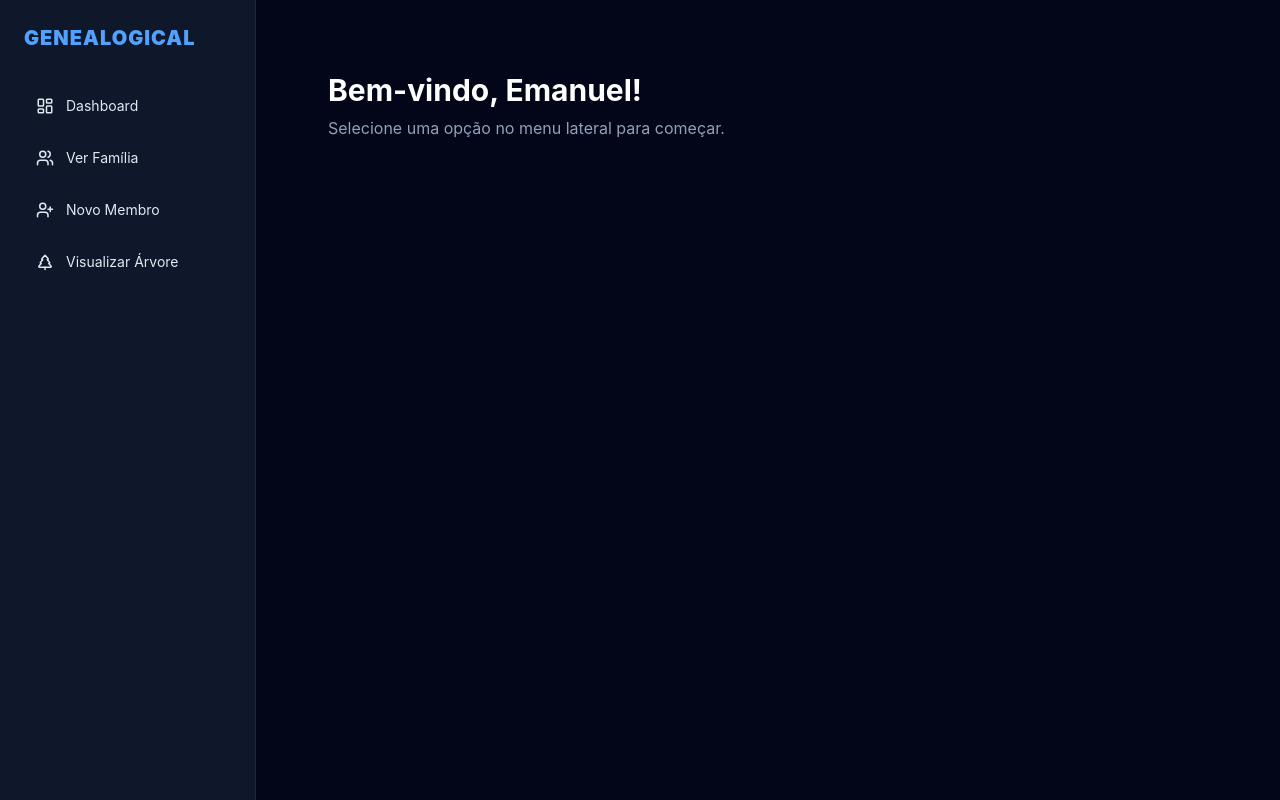
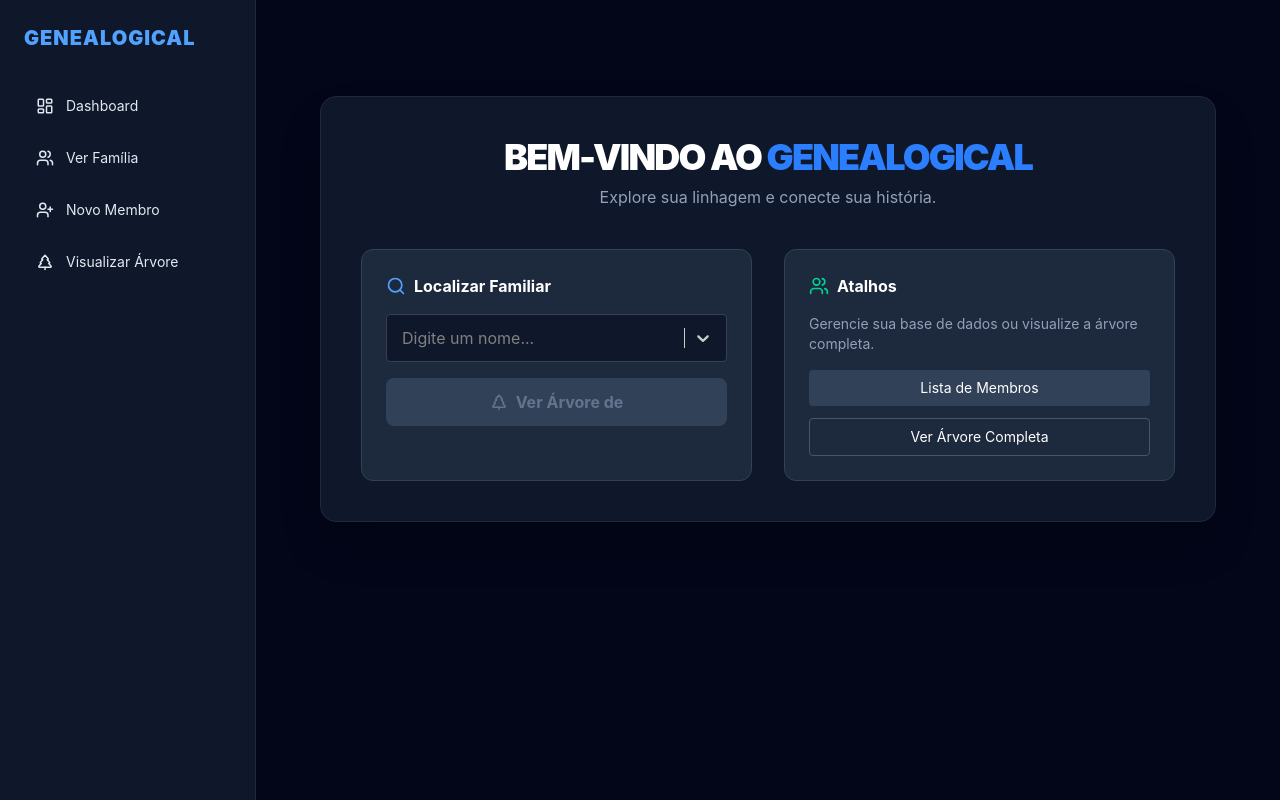
Before and after one commit to emanueldeveloper82/Genealogical, a React (Vite) app in the folder frontend/: page / in a window 1280 px wide. Built offline with nearby package versions, Linux system fonts and the light colour scheme; no server answers.

Commit message:
Front-end: Inclusão do dashboard com tela de pesquisa; Impressão da árvore em PDF;

```diff
--- a/frontend/package.json
+++ b/frontend/package.json
@@ -16,6 +16,9 @@
     "@xyflow/react": "^12.10.1",
     "axios": "^1.13.6",
     "dagre": "^0.8.5",
+    "html-to-image": "^1.11.13",
+    "html2canvas": "^1.4.1",
+    "jspdf": "^4.2.1",
     "lucide-react": "^0.577.0",
     "react": "^19.2.4",
     "react-dom": "^19.2.4",
--- a/frontend/src/App.tsx
+++ b/frontend/src/App.tsx
@@ -5,29 +5,25 @@ import { CadastroPessoa } from './pages/CadastroPessoa';
 import { LayoutDashboard } from './components/LayoutDashboard'
 import { Toaster } from 'react-hot-toast';
 import { VisualizarArvore } from './pages/VisualizarArvore';
+import { Dashboard } from './pages/Dashboard';
 
 function App() {
   return (
     <BrowserRouter>
       <Toaster position="top-right" reverseOrder={false} />
       <Routes>
-        {/* Usamos um Layout Pai para manter a Sidebar fixa em todas as telas */}
         <Route path="/" element={<LayoutDashboard />}>
 
-          {/* Rota Inicial (Index) */}
-          <Route index element={
-            <div className="text-white p-10">
-              <h2 className="text-3xl font-bold">Bem-vindo, Emanuel!</h2>
-              <p className="text-slate-400 mt-2">Selecione uma opção no menu lateral para começar.</p>
-            </div>
-          } />
+          {/* Agora o Dashboard é a sua tela inicial real */}
+          <Route index element={<Dashboard />} />
 
           {/* Rotas do CRUD */}
           <Route path="listagem" element={<ListagemPessoas />} />
           <Route path="cadastro" element={<CadastroPessoa />} />
           <Route path="editar/:id" element={<CadastroPessoa />} />
-          <Route path="/arvore" element={<VisualizarArvore />} />
-          <Route path="arvore" element={<div className="text-white p-10">Em breve: Visualização Gráfica</div>} />
+
+          {/* Rota da Árvore (Removido a duplicidade) */}
+          <Route path="arvore" element={<VisualizarArvore />} />
 
         </Route>
       </Routes>
--- /dev/null
+++ b/frontend/src/pages/Dashboard.tsx
@@ -0,0 +1,107 @@
+import { useState, useEffect } from 'react';
+import Select from 'react-select';
+import { useNavigate } from 'react-router-dom';
+import api from '../api/apiService';
+import { Search, TreePine, Users } from 'lucide-react';
+
+export const Dashboard = () => {
+    const [options, setOptions] = useState([]);
+    const [selectedPessoa, setSelectedPessoa] = useState<any>(null);
+    const navigate = useNavigate();
+
+    useEffect(() => {
+        api.get('/pessoas/').then(res => {
+            const map = res.data.map((p: any) => ({
+                value: p.id,
+                label: p.nome
+            }));
+            setOptions(map);
+        });
+    }, []);
+
+    // Estilização Dark Mode para o Select (Slate-800/900)
+    const customStyles = {
+        control: (base: any) => ({
+            ...base,
+            background: '#0f172a', // slate-950
+            borderColor: '#334155', // slate-700
+            color: 'white',
+            padding: '5px'
+        }),
+        menu: (base: any) => ({
+            ...base,
+            background: '#1e293b', // slate-800
+            border: '1px solid #334155'
+        }),
+        option: (base: any, state: any) => ({
+            ...base,
+            background: state.isFocused ? '#334155' : 'transparent',
+            color: 'white',
+            cursor: 'pointer'
+        }),
+        singleValue: (base: any) => ({ ...base, color: 'white' }),
+        input: (base: any) => ({ ...base, color: 'white' }),
+    };
+
+    return (
+        <div className="max-w-4xl mx-auto mt-16 p-10 bg-slate-900 rounded-2xl border border-slate-800 shadow-2xl">
+            <div className="text-center mb-10">
+                <h1 className="text-4xl font-black text-white mb-2 tracking-tighter">
+                    BEM-VINDO AO <span className="text-blue-500">GENEALOGICAL</span>
+                </h1>
+                <p className="text-slate-400">Explore sua linhagem e conecte sua história.</p>
+            </div>
+
+            <div className="grid grid-cols-1 md:grid-cols-2 gap-8">
+                {/* Card de Busca */}
+                <div className="bg-slate-800 p-6 rounded-xl border border-slate-700">
+                    <h3 className="text-white font-bold mb-4 flex items-center gap-2">
+                        <Search size={20} className="text-blue-400" /> Localizar Familiar
+                    </h3>
+                    <Select
+                        options={options}
+                        styles={customStyles}
+                        onChange={(opt) => setSelectedPessoa(opt)}
+                        placeholder="Digite um nome..."
+                        noOptionsMessage={() => "Nenhum familiar encontrado"}
+                    />
+                    <button
+                        disabled={!selectedPessoa}
+                        onClick={() => navigate('/arvore', { state: { rootId: selectedPessoa.value } })}
+                        className={`w-full mt-4 p-3 rounded-lg font-bold flex items-center justify-center gap-2 transition-all ${
+                            selectedPessoa
+                            ? 'bg-blue-600 hover:bg-blue-700 text-white'
+                            : 'bg-slate-700 text-slate-500 cursor-not-allowed'
+                        }`}
+                    >
+                        <TreePine size={18} /> Ver Árvore de {selectedPessoa?.label.split(' ')[0]}
+                    </button>
+                </div>
+
+                {/* Card de Atalhos Rápidos */}
+                <div className="bg-slate-800 p-6 rounded-xl border border-slate-700 flex flex-col justify-between">
+                    <div>
+                        <h3 className="text-white font-bold mb-4 flex items-center gap-2">
+                            <Users size={20} className="text-emerald-400" /> Atalhos
+                        </h3>
+                        <p className="text-sm text-slate-400 mb-4">Gerencie sua base de dados ou visualize a árvore completa.</p>
+                    </div>
+                    <div className="space-y-3">
+                        <button
+                            onClick={() => navigate('/listagem')}
+                            className="w-full p-2 bg-slate-700 hover:bg-slate-600 text-white rounded transition-colors text-sm"
+                        >
+                            Lista de Membros
+                        </button>
+                        <button
+                            onClick={() => navigate('/arvore')}
+                            className="w-full p-2 border border-slate-600 hover:bg-slate-700 text-white rounded transition-colors text-sm"
+                        >
+                            Ver Árvore Completa
+                        </button>
+                    </div>
+                </div>
+            </div>
+        </div>
+    );
+};
--- a/frontend/src/pages/VisualizarArvore.tsx
+++ b/frontend/src/pages/VisualizarArvore.tsx
@@ -1,4 +1,4 @@
-import { useEffect, useState, useCallback } from 'react';
+import { useEffect, useState, useCallback, useRef } from 'react';
 import { ReactFlow, Background, Controls, Panel } from '@xyflow/react';
 import type { Node, Edge } from '@xyflow/react';
 import dagre from 'dagre';
@@ -6,6 +6,10 @@ import '@xyflow/react/dist/style.css';
 import api from '../api/apiService';
 import { GitBranch, LayoutTemplate } from 'lucide-react';
 import { useNavigate } from 'react-router-dom';
+import jsPDF from 'jspdf';
+import { toPng } from 'html-to-image';
+import { FileDown } from 'lucide-react';
+import { useLocation } from 'react-router-dom';
 
 // Configurações do Layout
 const dagreGraph = new dagre.graphlib.Graph();
@@ -43,6 +47,9 @@ export const VisualizarArvore = () => {
     const [nodes, setNodes] = useState<Node[]>([]);
     const [edges, setEdges] = useState<Edge[]>([]);
     const navigate = useNavigate();
+    const areaArvoreRef = useRef<HTMLDivElement>(null);
+    const location = useLocation();
+    const rootIdVindoDoDashboard = location.state?.rootId;
 
     const carregarDados = useCallback(async () => {
         try {
@@ -103,6 +110,45 @@ export const VisualizarArvore = () => {
         }
     }, []);
 
+
+
+
+    const exportarPDF = async () => {
+        if (!areaArvoreRef.current) return;
+
+        try {
+            // 1. Oculta controles para um PDF limpo
+            const controles = document.querySelector('.react-flow__controls') as HTMLElement;
+            if (controles) controles.style.display = 'none';
+
+            // 2. Gera a imagem usando html-to-image (mais robusto com oklch)
+            const dataUrl = await toPng(areaArvoreRef.current, {
+                backgroundColor: '#020617',
+                quality: 1,
+                pixelRatio: 2, // Alta definição
+                // Filtro para ignorar elementos que você não quer no print (opcional)
+                filter: (node) => {
+                    const exclusionClasses = ['react-flow__panel', 'react-flow__controls'];
+                    return !exclusionClasses.some(cls => node.classList?.contains(cls));
+                }
+            });
+
+            // 3. Monta o PDF
+            const pdf = new jsPDF('l', 'mm', 'a4');
+            const pdfWidth = pdf.internal.pageSize.getWidth();
+            const pdfHeight = pdf.internal.pageSize.getHeight();
+
+            pdf.addImage(dataUrl, 'PNG', 0, 0, pdfWidth, pdfHeight);
+            pdf.save(`arvore-genealogica-${new Date().getTime()}.pdf`);
+
+            // 4. Devolve os controles à tela
+            if (controles) controles.style.display = 'flex';
+        } catch (error) {
+            console.error("Erro ao gerar PDF com html-to-image:", error);
+            alert("Houve um problema na geração. Tente usar um navegador baseado em Chromium.");
+        }
+    };
+
     useEffect(() => {
         carregarDados();
     }, [carregarDados]);
@@ -115,10 +161,10 @@ export const VisualizarArvore = () => {
         <div className="h-screen w-full bg-slate-950 flex flex-col">
             <div className="p-4 flex items-center gap-3 border-b border-slate-800">
                 <GitBranch className="text-emerald-400" />
-                <h2 className="text-xl font-bold text-white">Linhagem Familiar (Modo Estruturado)</h2>
+                <h2 className="text-xl font-bold text-white">Linhagem Familiar</h2>
             </div>
-            <div className="flex-1">
-                {/* Garante que só renderiza se houver nós */}
+            {/* Adicionamos a ref aqui e garantimos altura total */}
+            <div className="flex-1 relative" ref={areaArvoreRef}>
                 {nodes.length > 0 && (
                     <ReactFlow
                         nodes={nodes}
@@ -128,12 +174,23 @@ export const VisualizarArvore = () => {
                     >
                         <Background color="#334155" />
                         <Controls />
-                        <Panel position="top-right">
+                        {/* Adicionado flex e gap-2 para os botões não brigarem */}
+                        <Panel position="top-right" className="flex gap-2 bg-slate-900/50 p-2 rounded-lg">
                             <button
                                 onClick={carregarDados}
                                 className="bg-slate-800 p-2 rounded border border-slate-600 text-white hover:bg-slate-700 flex items-center gap-2"
                             >
                                 <LayoutTemplate size={16} /> Reorganizar
+                            </button>
+
+                            <button
+                                onClick={(e) => {
+                                    e.preventDefault();
+                                    exportarPDF();
+                                }}
+                                className="bg-emerald-600 p-2 rounded border border-emerald-500 text-white hover:bg-emerald-500 flex items-center gap-2 transition-colors shadow-lg"
+                            >
+                                <FileDown size={16} /> Exportar PDF
                             </button>
                         </Panel>
                     </ReactFlow>
```
Also changed, not shown: 2 other files (tests, documents, lock files or other folders).
